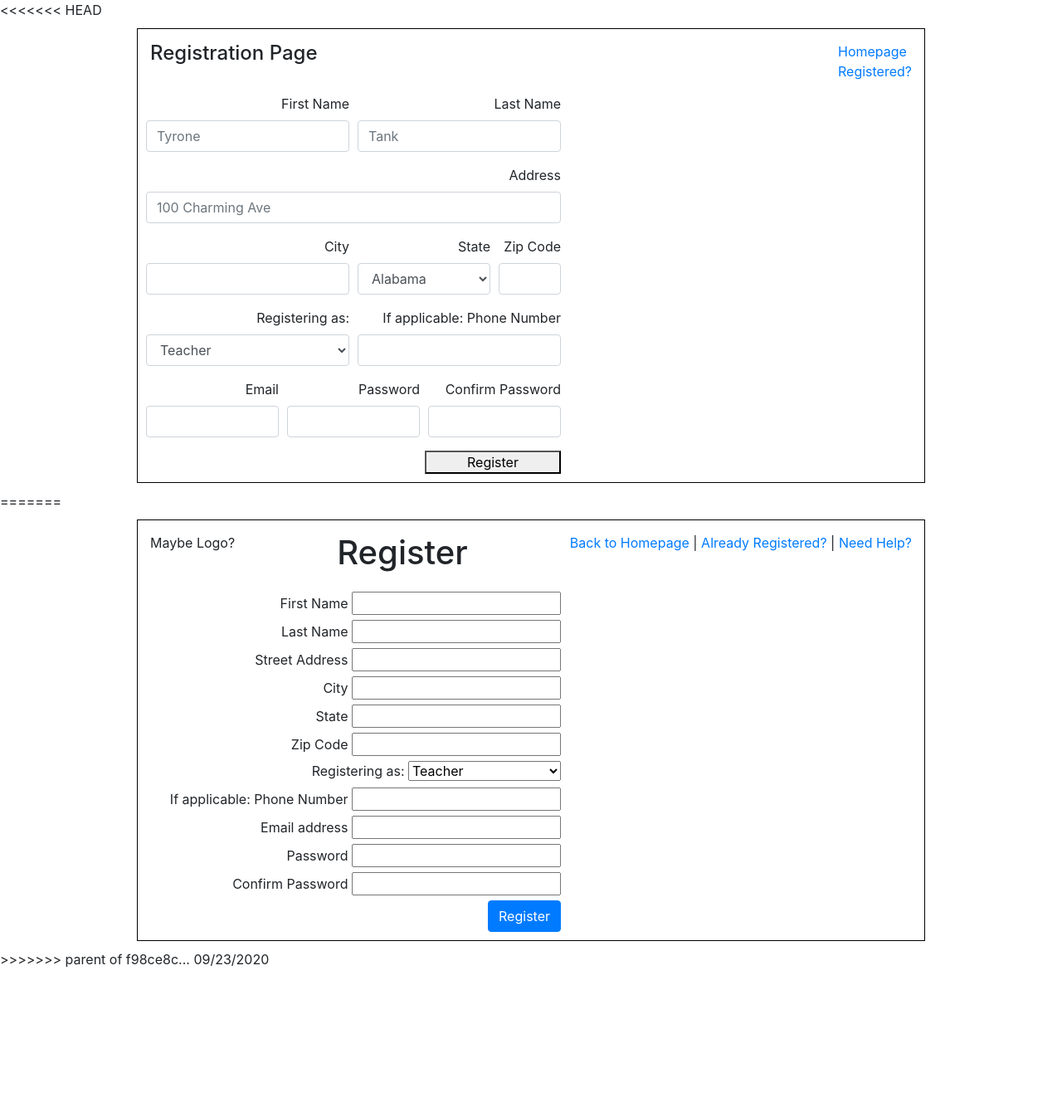
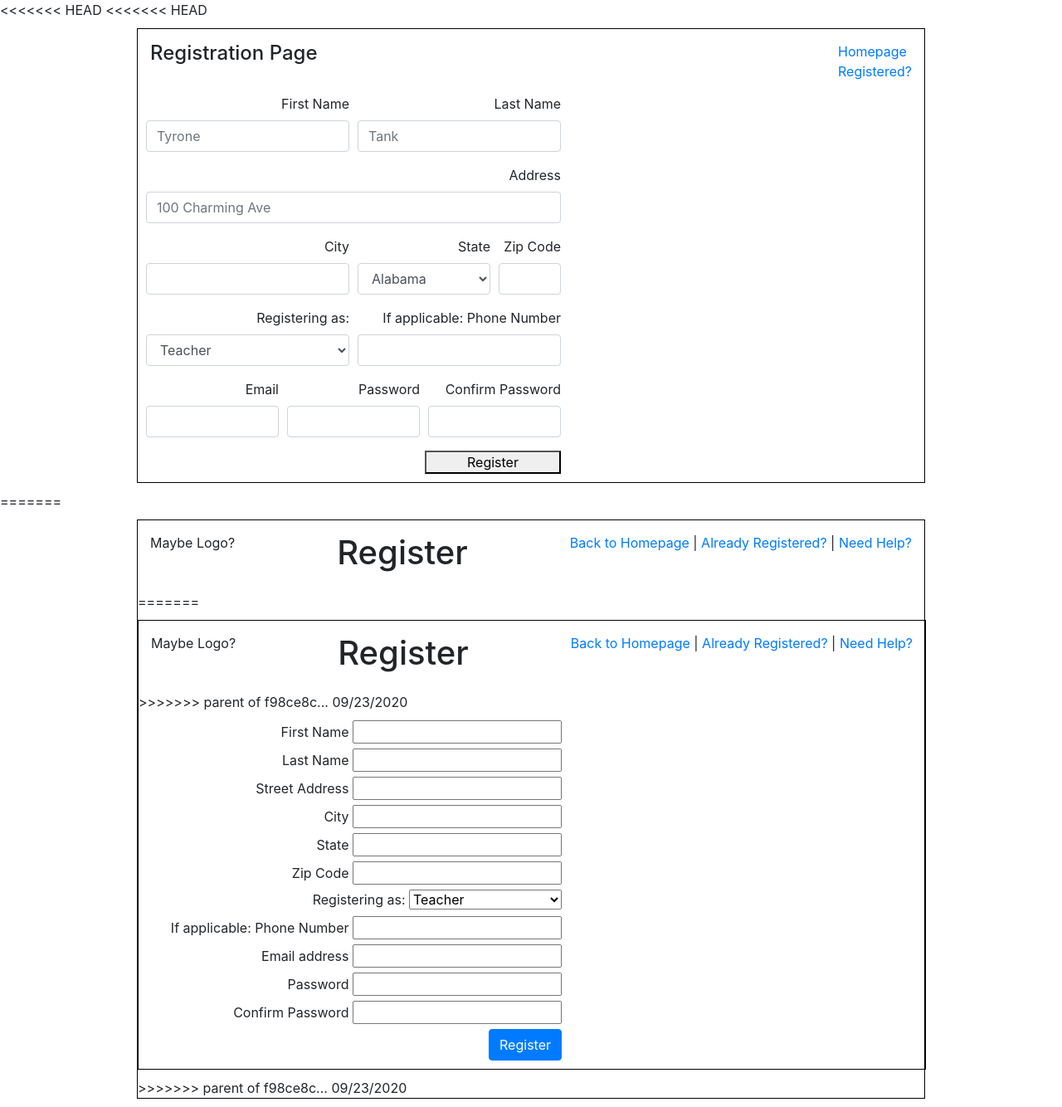
Before and after one commit to nelsonhwu/python_project, a Django app: template python_project/main/templates/register.html in a window 1280 px wide. Shown: the whole page at 83% size. Before the commit the page ends 1166 px from the top, so only its background shows below. Run offline with Django 3.2, Linux system fonts and the light colour scheme; the template is opened without the code that fills it, so the values that code supplies are empty; some libraries are stand-ins or nearby versions.

Commit message:
Revert
Revert

```diff
--- a/python_project/main/static/css/login/style.css
+++ b/python_project/main/static/css/login/style.css
@@ -21,6 +21,7 @@
 .login button{
     width: 400px;
 <<<<<<< HEAD
+<<<<<<< HEAD
 }
 .nav a:link{
     display: flex;
@@ -38,4 +39,6 @@ label{
     font-family: 'Times New Roman', Times, serif;
 =======
 >>>>>>> parent of f98ce8c... 09/23/2020
+=======
+>>>>>>> parent of f98ce8c... 09/23/2020
 }
--- a/python_project/main/static/css/register/style.css
+++ b/python_project/main/static/css/register/style.css
@@ -9,8 +9,11 @@
     height: auto;
     border: black solid 1px;
 <<<<<<< HEAD
+<<<<<<< HEAD
     background-image: linear-gradient(#e5c5c5,#b2b2b2);
     border: black solid 1px;
+=======
+>>>>>>> parent of f98ce8c... 09/23/2020
 =======
 >>>>>>> parent of f98ce8c... 09/23/2020
     background-color: darkgray;
--- a/python_project/main/templates/login.html
+++ b/python_project/main/templates/login.html
@@ -27,8 +27,11 @@
         </div>
     </div>
 <<<<<<< HEAD
+<<<<<<< HEAD
 </div>
 =======
+=======
+>>>>>>> parent of f98ce8c... 09/23/2020
     <div class="body" >
         <div class="login">
             <form action="/log_in" method="POST">
--- a/python_project/main/templates/register.html
+++ b/python_project/main/templates/register.html
@@ -16,6 +16,7 @@
         {% endfor %}
     </ul>
     {% endif %}
+<<<<<<< HEAD
 <<<<<<< HEAD
   <div class="container">
       <div class="nav">
@@ -166,6 +167,23 @@
         </div>
     </div>
     <div class="body" >
+=======
+<div class="container">
+    <div class="nav">
+        <div>
+            <p>Maybe Logo?</p>
+        </div>
+        <div>
+            <h1>Register</h1>
+        </div>
+        <div>
+            <a href="/">Back to Homepage</a>
+            | <a href="#">Already Registered?</a>
+            | <a href="#">Need Help?</a>
+        </div>
+    </div>
+    <div class="body" >
+>>>>>>> parent of f98ce8c... 09/23/2020
         <div class="register">
             <form action="/add_user" method="POST">
                 {% csrf_token %}
--- a/python_project/main/templates/success.html
+++ b/python_project/main/templates/success.html
@@ -16,6 +16,7 @@
         <div class="body">
             <h1>Welcome {{user.first_name}}, You have successfully logged or registered.</h1>
         </div>
+<<<<<<< HEAD
 <<<<<<< HEAD
         <table class="table">
             <thead>
@@ -55,6 +56,8 @@
         </table>
 =======
 >>>>>>> parent of f98ce8c... 09/23/2020
+=======
+>>>>>>> parent of f98ce8c... 09/23/2020
     </div>
 </body>
 </html>
--- a/python_project/main/urls.py
+++ b/python_project/main/urls.py
@@ -31,6 +31,7 @@ urlpatterns = [
     path('success', views.success),
     path('logout', views.logout),
 <<<<<<< HEAD
+<<<<<<< HEAD
     path('user_info',views.user),
     path('add_relation', views.add_relation),
 <<<<<<< HEAD
@@ -49,6 +50,9 @@ urlpatterns = [
     path('image/<int:image_id>/add_message', views.add_message),
     path('image/<int:image_id>/add_comment', views.add_comment),
     path('image/<int:image_id>/delete/<int:message_id>', views.delete_message),
+=======
+    path('user_info',views.user)
+>>>>>>> parent of f98ce8c... 09/23/2020
 
 <<<<<<< HEAD
 >>>>>>> parent of 6745074... 09/24/2020
```
Also changed, not shown: python_project/main/models.py (+21 -0 lines), python_project/main/views.py (+21 -0 lines), python_project/main/migrations/0001_initial.py.
